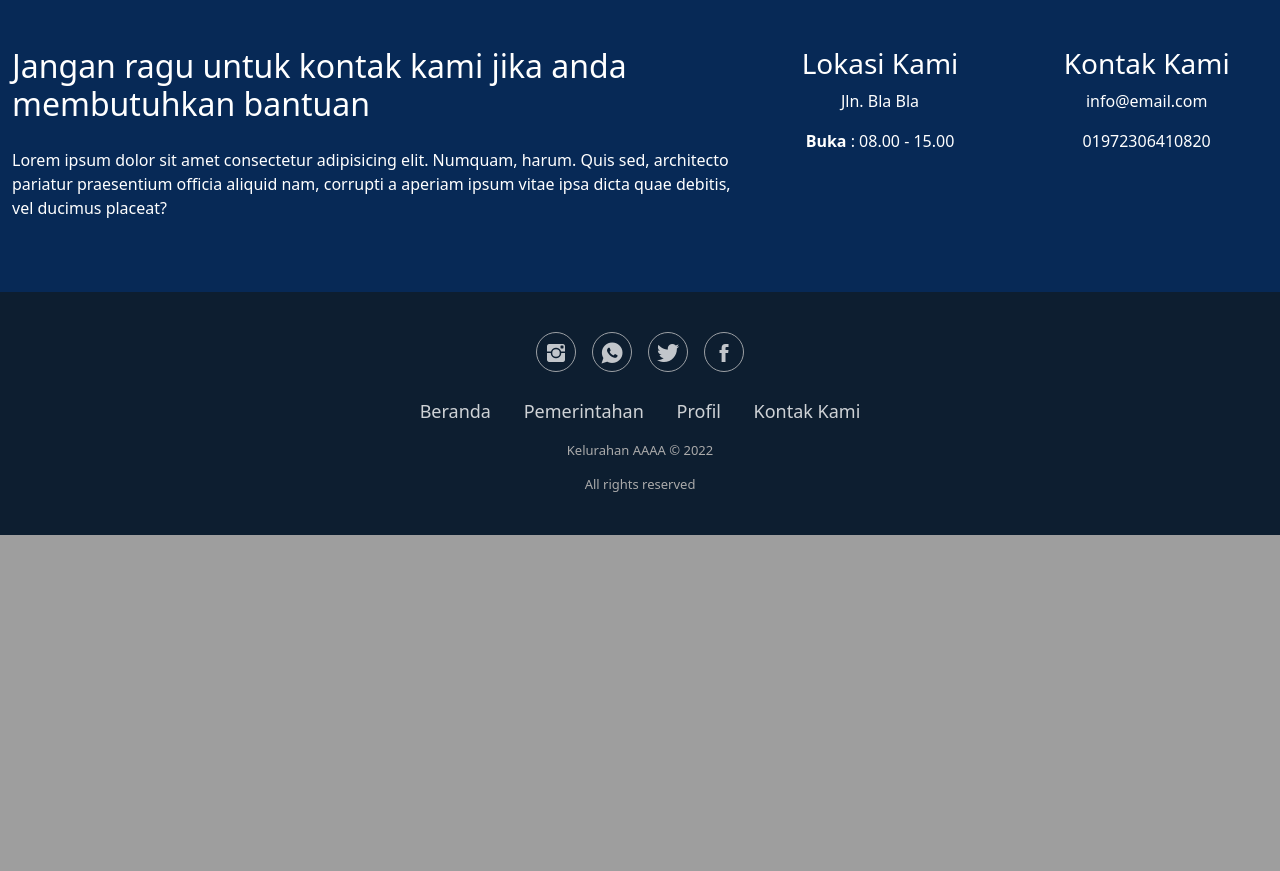
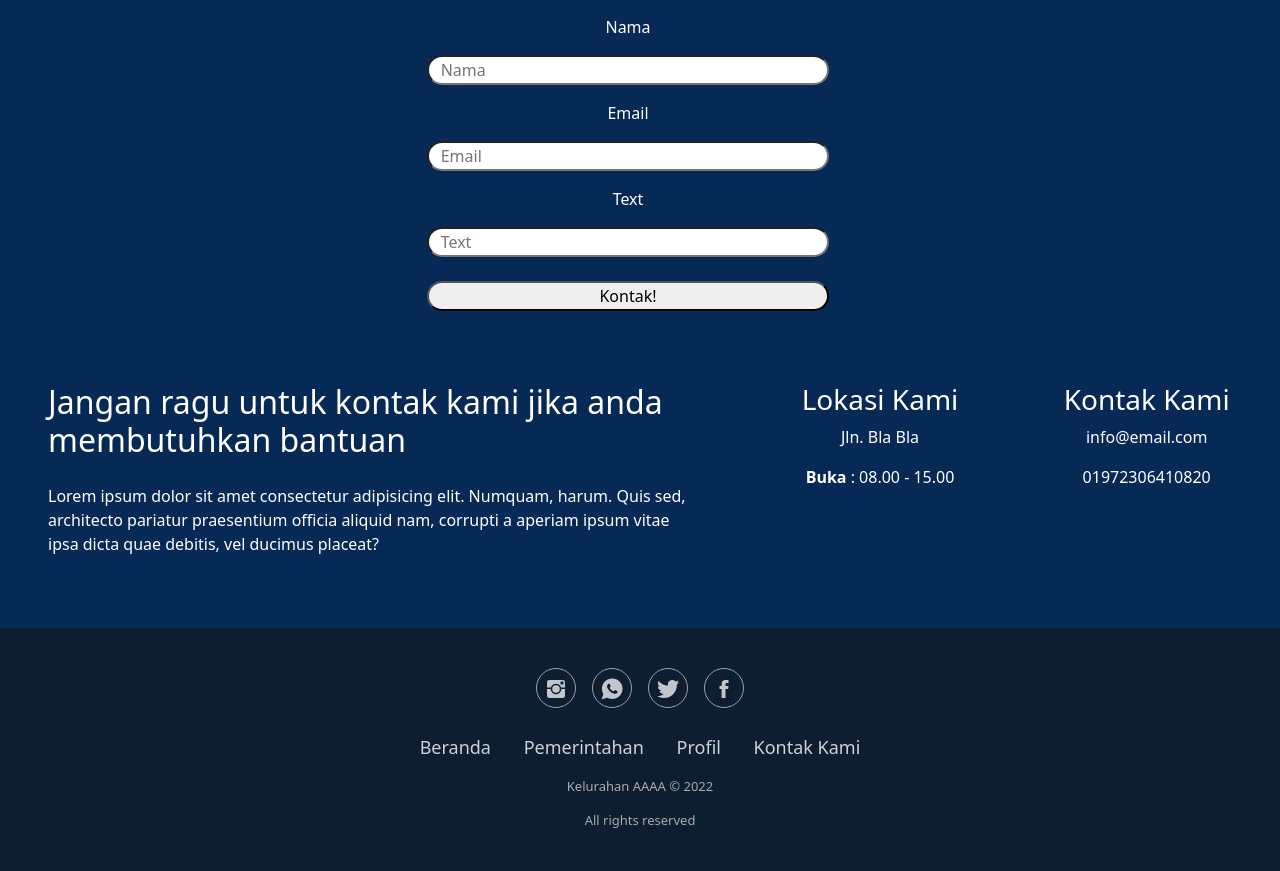
Before and after one commit to har-wicak/web-kelurahan-kkn, a Flask app: page /kontak in a window 1280 px wide. Shown: the part 1297-2168 px from the top of the page. Before the commit the page ends 1832 px from the top, so only its background shows below. Run offline with Flask 2, Linux system fonts and the light colour scheme.

Commit message:
fixed element positioning issues

```diff
--- a/static/css/main.css
+++ b/static/css/main.css
@@ -123,3 +123,7 @@ body {
     color:#aaa;
     margin-bottom:0;
 }
+
+input {
+    border-radius: 30px;
+}
--- a/templates/kontak.html
+++ b/templates/kontak.html
@@ -8,22 +8,29 @@
 <div class="bg-img-div">
     <div class="container py-5">
         <div class="row">
-            <div class="col"></div>
-            <div class="col column py-5 text-center">
-                <div class="col"></div>
-                <div class="col-4">
-                    <h2>Kontak Kami</h2>
-                    <p>Lorem ipsum dolor sit, amet consectetur adipisicing elit. Error blanditiis nulla corrupti hic provident dignissimos modi! Ipsum minima cum, excepturi dolorem quidem iure? Tenetur, repellendus cupiditate? Consequuntur sit quam ad!</p>
-                </div>
-                <div class="col"></div>
+            <div class="text-center my-5">
+                <h2>Kontak Kami</h2>
+                <p>Lorem ipsum dolor sit, amet consectetur adipisicing elit. Error blanditiis nulla corrupti hic provident dignissimos modi! Ipsum minima cum, excepturi dolorem quidem iure? Tenetur, repellendus cupiditate? Consequuntur sit quam ad!</p>
             </div>
-            <div class="col"></div>
         </div>
     </div>
 </div>
+<div class="container-fluid row text-center">
+    <div class="col"></div>
+    <form action="" class="row col justify-content-center">
+        <label for="name" class="my-3">Nama</label>
+        <input type="text" name="name" id="name" required placeholder="Nama">
+        <label for="email" class="my-3">Email</label>
+        <input type="email" name="email" id="email" required placeholder="Email">
+        <label for="text" class="my-3">Text</label>
+        <input type="text" name="text" id="text" required placeholder="Text">
+        <input type="submit" value="Kontak!" class="my-4">
+    </form>
+    <div class="col"></div>
+</div>
 <div class="container-fluid py-5">
     <div class="row">
-        <div class="col-7">
+        <div class="col-7 px-5">
             <h2>Jangan ragu untuk kontak kami jika anda membutuhkan bantuan</h2>
             <p class="my-4">Lorem ipsum dolor sit amet consectetur adipisicing elit. Numquam, harum. Quis sed, architecto pariatur praesentium officia aliquid nam, corrupti a aperiam ipsum vitae ipsa dicta quae debitis, vel ducimus placeat?</p>
         </div>
```
Also changed, not shown: app.py (+11 -0 lines).
